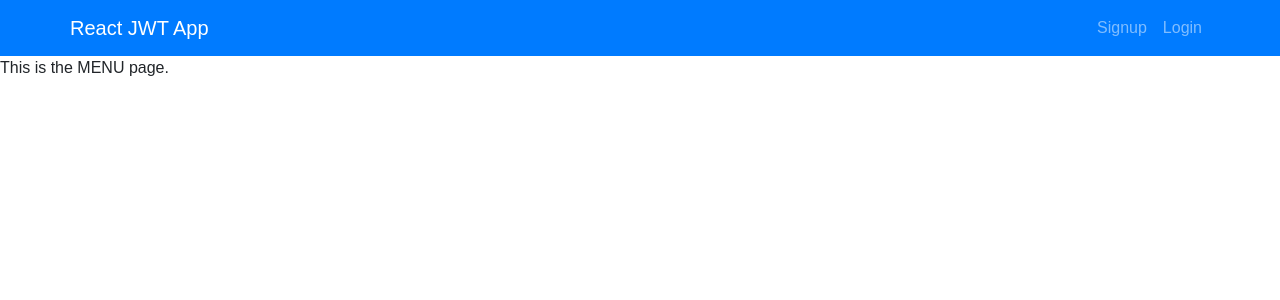
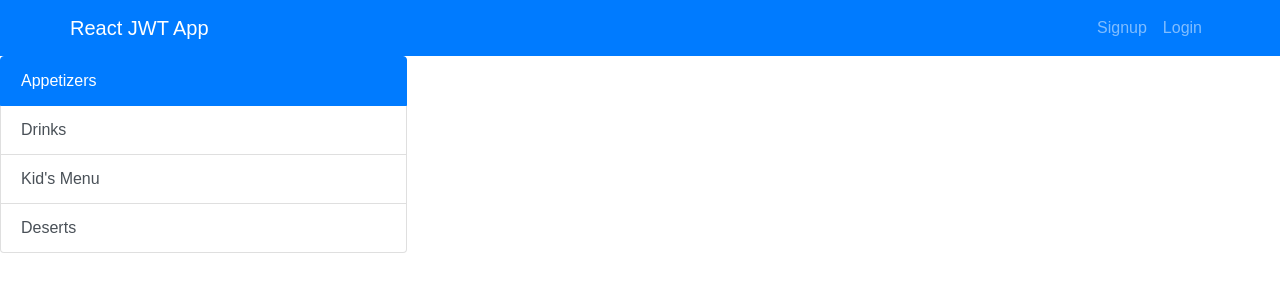
Before and after one commit to JordanCley/Project3, a React (Create React App) app in the folder client/: page /menu in a window 1280 px wide. Shown: the top 300 px of the page. Built offline with nearby package versions, Linux system fonts and the light colour scheme.

Commit message:
started on components

```diff
--- /dev/null
+++ b/client/src/components/Appetizers/Appetizers.js
@@ -0,0 +1,6 @@
+import React from "react";
+
+function Appetizers() {
+    return ()
+}
+export default Appetizers;
--- /dev/null
+++ b/client/src/components/Dummy/Dummy.js
@@ -0,0 +1,12 @@
+import React from "react";
+import Image from "react-bootstrap/Image";
+import { Col } from "react-bootstrap";
+function Dummy() {
+  return (
+    <Image
+      src=" https://bbimenus.blob.core.windows.net/items/03501/ccapp-03501-2x.png"
+      fluid
+    />
+  );
+}
+export default Dummy;
--- a/client/src/pages/Menu.js
+++ b/client/src/pages/Menu.js
@@ -1,11 +1,44 @@
 import React from "react";
+import { ListGroup, Tab, Row, Col } from "react-bootstrap";
+// import Dummy from "../components/Dummy";
+// import { Header } from "react-bootstrap/lib/Modal";
 
 function Menu() {
-    return(
-        <div>
-            This is the MENU page.
-        </div>
-    )
+  return (
+    <div>
+      <Tab.Container
+        id="list-group-tabs-example"
+        defaultActiveKey="#Appetizers"
+      >
+        <Row>
+          <Col sm={4}>
+            <ListGroup>
+              <ListGroup.Item action href="#Appetizers">
+                Appetizers
+              </ListGroup.Item>
+              <ListGroup.Item action href="#Drinks">
+                Drinks
+              </ListGroup.Item>
+              <ListGroup.Item action href="#KidsMenu">
+                Kid's Menu
+              </ListGroup.Item>
+              <ListGroup.Item action href="#Deserts">
+                Deserts
+              </ListGroup.Item>
+            </ListGroup>
+          </Col>
+          <Col sm={10}>
+            <Tab.Content>
+              <Tab.Pane eventKey="#Appetizers">{}</Tab.Pane>
+              <Tab.Pane eventKey="#Drinks">{/* <Sonnet /> */}</Tab.Pane>
+              <Tab.Pane evenyKey="#KidsMenu">{}</Tab.Pane>
+              <Tab.Pane eventKey="#Deserts">{}</Tab.Pane>
+            </Tab.Content>
+          </Col>
+        </Row>
+      </Tab.Container>
+    </div>
+  );
 }
 
 export default Menu;
```
Also changed, not shown: client/src/components/Dummy/ccapp-03501-2x.png (added).
